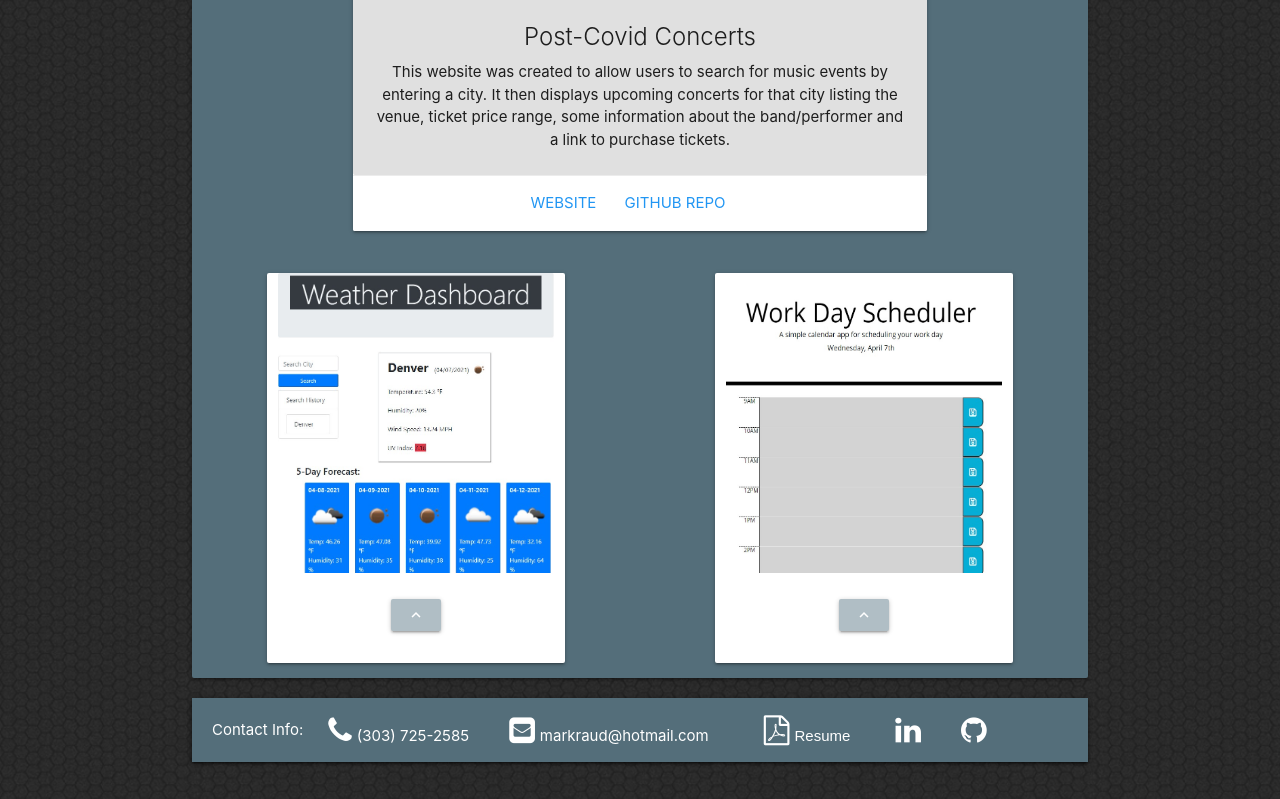
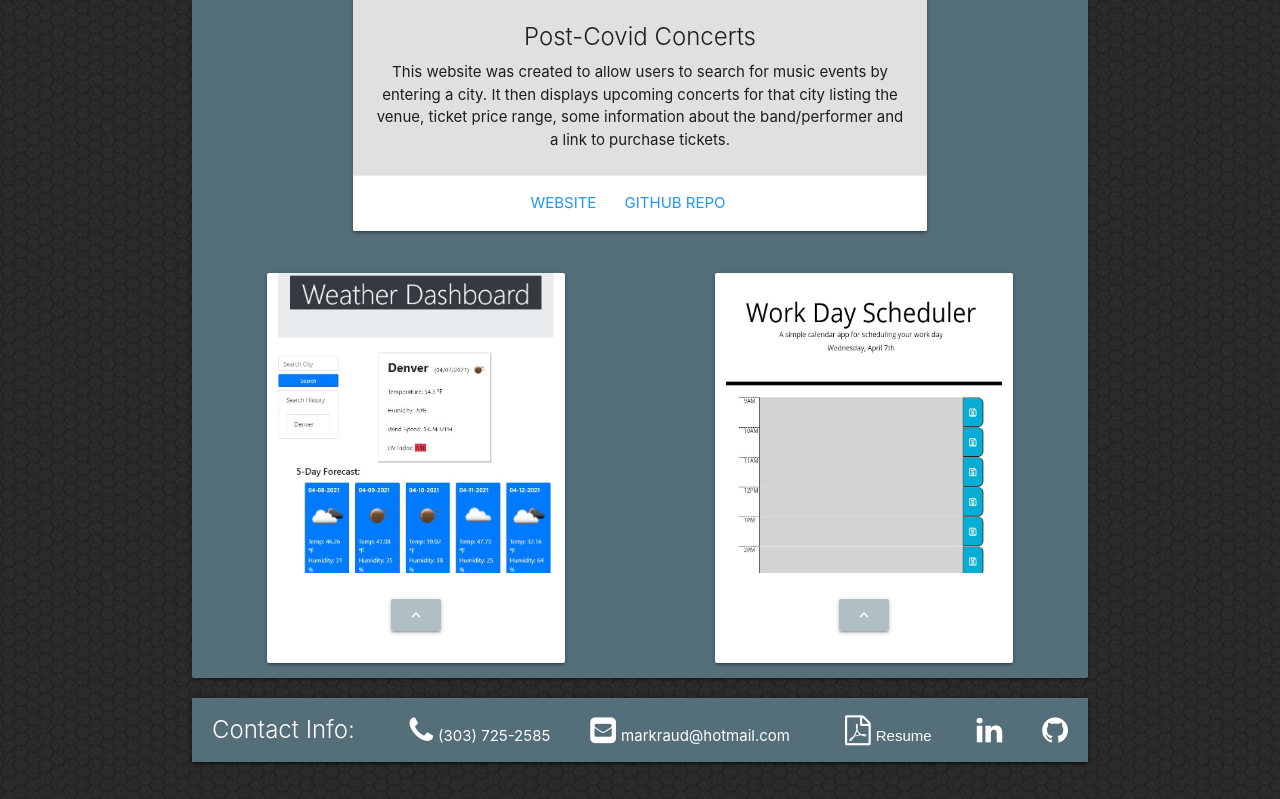
Before and after one commit to markraud/mr-portfolio, a plain HTML site: page index.html in a window 1280 px wide. Shown: the part 691-1490 px from the top of the page. Drawn offline with nearby package versions, Linux system fonts and the light colour scheme.

Commit message:
change in contact info title

```diff
--- a/index.html
+++ b/index.html
@@ -125,11 +125,11 @@
         <div id="contact" class="card blue-grey darken-1">
             <nav class="blue-grey darken-1">
                 <div class="nav-wrapper blue-grey darken-1">
-                    <!-- <a href="#!" class="brand-logo left card-title white-text">Contact Info:</a> -->
+                    <a href="#!" class="brand-logo card-title white-text col l2">Contact Info:</a>
                     <a href="#" data-target="mobile-contact" class="sidenav-trigger left"><i
                             class="material-icons">menu</i></a>
-                    <ul id="contact-nav" class="left hide-on-med-and-down ">
-                        <li class="basic-contact" class="card-title white-text">Contact Info:</li>
+                    <ul id="contact-nav" class="right hide-on-med-and-down col l10">
+                        <!-- <li class="basic-contact" class="card-title white-text">Contact Info:</li> -->
                         <li class="basic-contact"><i class="fa fa-phone fa-2x"></i>(303) 725-2585</li>
                         <li class="basic-contact"><a href="mailto:markraud@hotmail.com"><i
                                     class="fa fa-envelope-square fa-2x"></i>markraud@hotmail.com</a></li>
```
